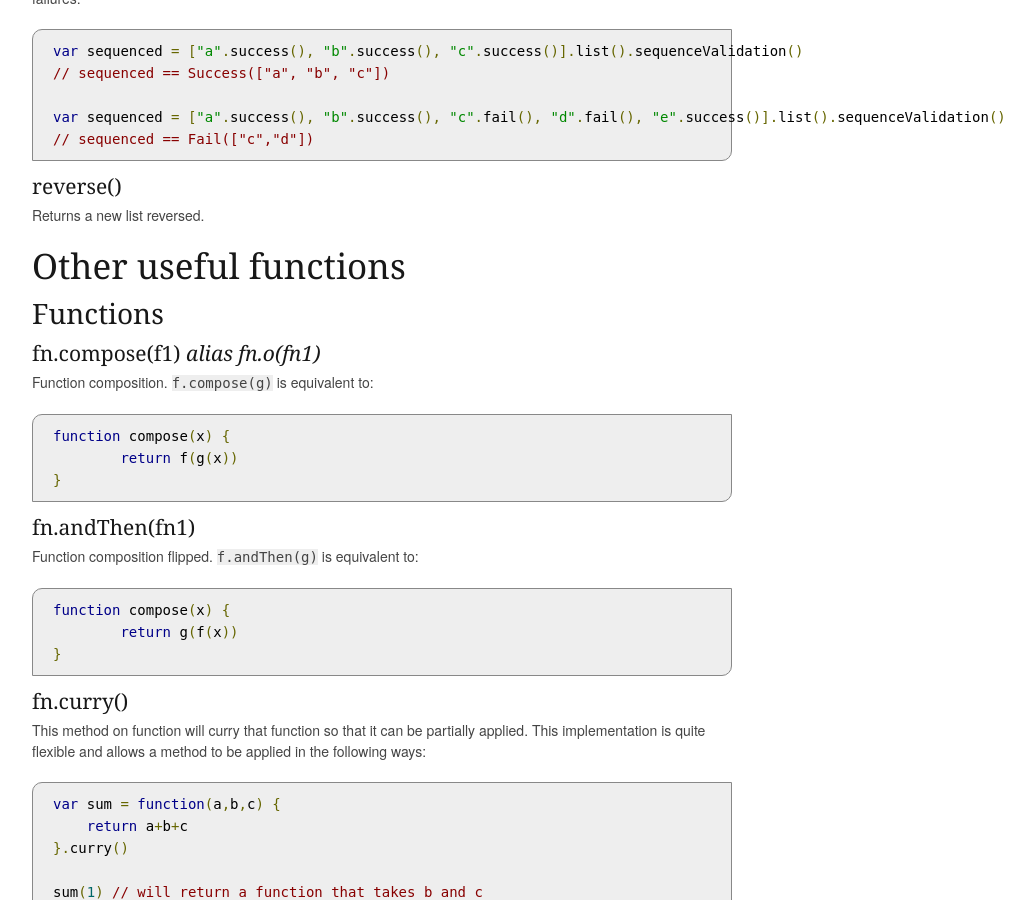
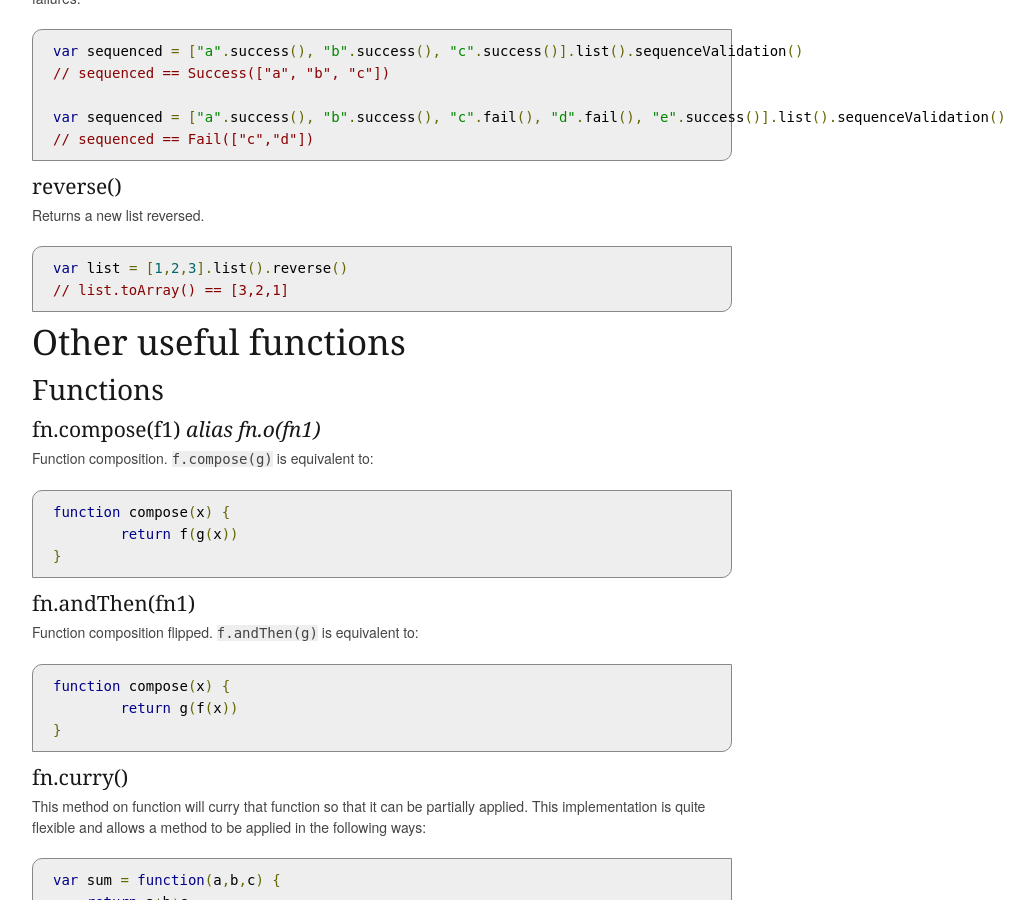
Before and after one commit to monet/monet.js, a Jekyll site: the page built from index.md, in a window 1280 px wide and 900 px high, scrolled down 9442 px. Shown: the whole window, without its empty margins (138-1172 px from the left). Built offline with Jekyll 4.4.1, drawn with Linux system fonts in a browser that asks for light colours; nearby versions of some CDN libraries; some of the changed lines change nothing that is shown.

Commit message:
Doco for reverse

```diff
--- a/_layouts/index.html
+++ b/_layouts/index.html
@@ -9,8 +9,8 @@
   ================================================== -->
 	<meta charset="utf-8">
 	<title>monet.js - For when you have no choice but to use JavaScript</title>
-	<meta name="description" content="">
-	<meta name="author" content="">
+	<meta name="description" content="Monadic library for functional programming in JavaScript.">
+	<meta name="author" content="Chris Myers">
 
 	<!-- Mobile Specific Metas
   ================================================== -->
--- a/index.md
+++ b/index.md
@@ -372,6 +372,9 @@ Takes a list of `Validation`s and turns it into a `Validation` `List`.  It will
 ####reverse()
 Returns a new list reversed.
 
+	var list = [1,2,3].list().reverse()
+	// list.toArray() == [3,2,1]
+
 ##Other useful functions
 ###Functions
 ####fn.compose(f1) *alias fn.o(fn1)*
```
